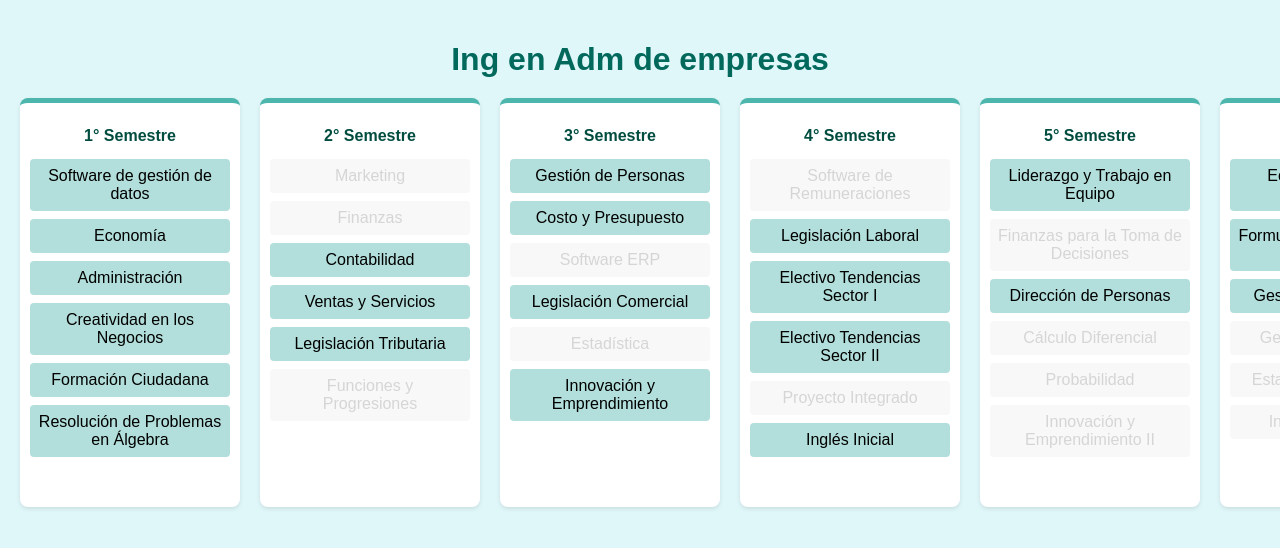
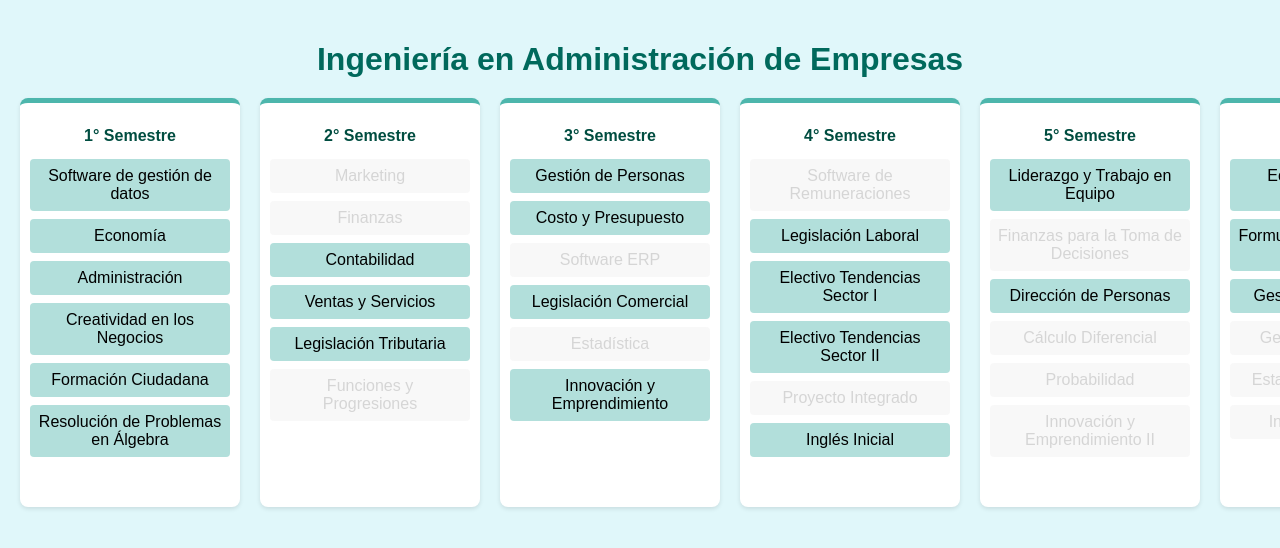
Before and after one commit to LizAntonia/Malla.Curricular, a plain HTML site: page index.html in a window 1280 px wide. Shown: the top 548 px of the page. Drawn offline with Linux system fonts and the light colour scheme.

Commit message:
Update index.html

```diff
--- a/index.html
+++ b/index.html
@@ -6,7 +6,7 @@
   <link rel="stylesheet" href="style.css">
 </head>
 <body>
-  <h1>Ing en Adm de empresas</h1>
+  <h1>Ingeniería en Administración de Empresas</h1>
   <div id="contenedor-malla"></div>
   <script src="script.js"></script>
 </body>
```
